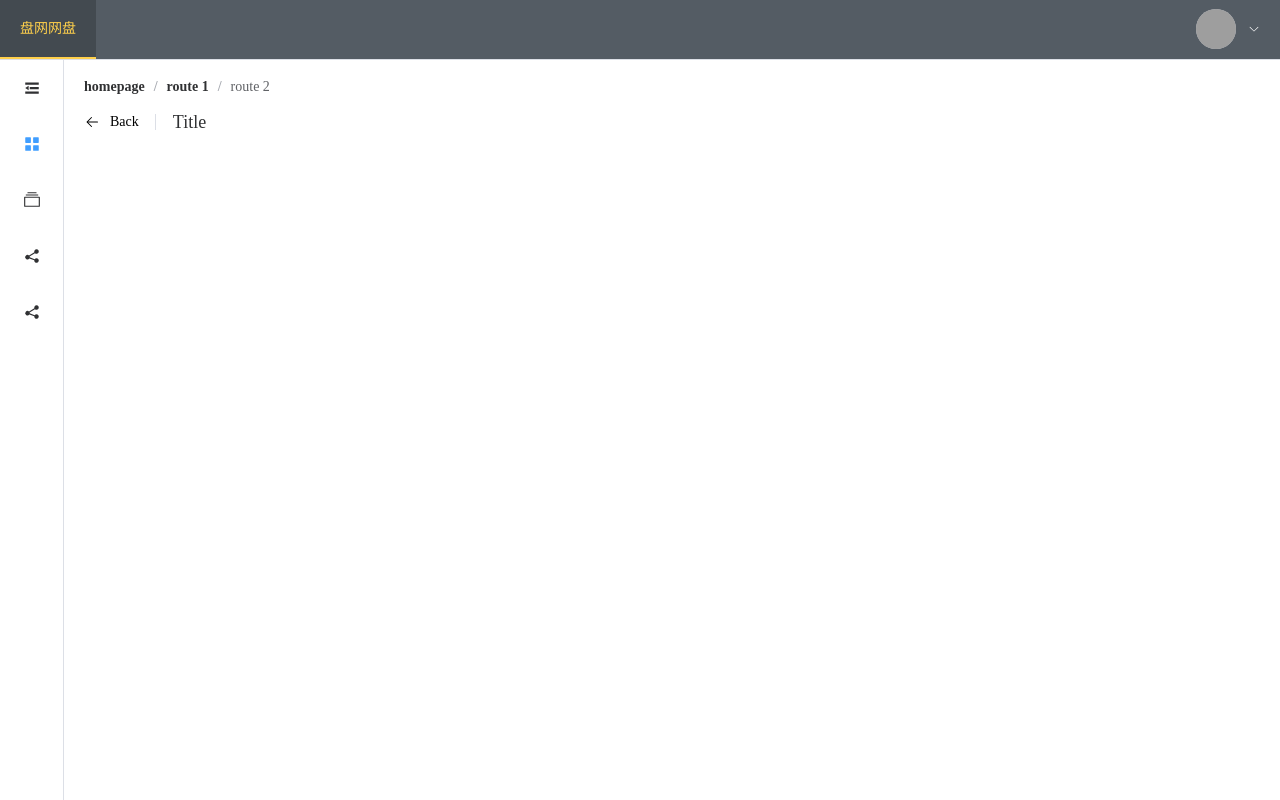
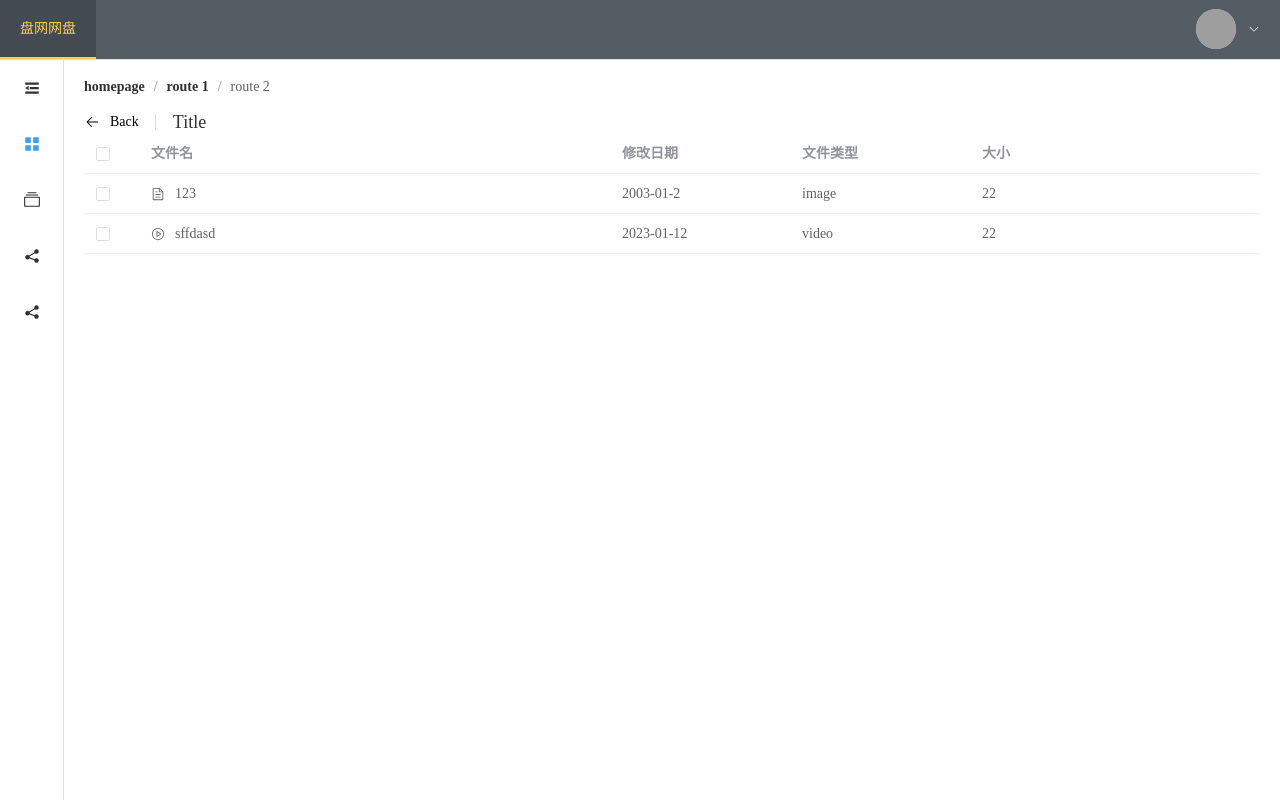
Before and after one commit to AAAkater/work, a Vue app: page / in a window 1280 px wide. Built offline with nearby package versions, Linux system fonts and the light colour scheme; grey boxes are pictures that could not be loaded.

Commit message:
feat:add file table

```diff
--- /dev/null
+++ b/src/views/layout/components/FileTable.vue
@@ -0,0 +1,80 @@
+<script setup lang="ts">
+import { ElIcon, ElTable, ElTableColumn } from "element-plus"
+import { ref, type Ref } from "vue";
+
+import {
+    Document,
+    Menu as IconMenu,
+    Share,
+    VideoPlay,
+    MoreFilled,
+} from "@element-plus/icons-vue";
+
+interface file{
+    name: string
+    isFolder: boolean
+    updateTime: string
+    id: string
+    fileType: string
+    size: number
+    icon:any
+}
+
+const files:Ref<file[]> = ref([
+    {
+        name: "123",
+        isFolder: false,
+        updateTime: "2003-01-2",
+        id: "adsacafasf",
+        fileType: "image",
+        size: 22,
+        icon:Document
+    },
+    {
+        name: "sffdasd",
+        isFolder: false,
+        updateTime: "2023-01-12",
+        id: "adsacaf",
+        fileType: "video",
+        size: 22,
+        icon:VideoPlay
+    }
+])
+</script>
+<template>
+    <el-table :data="files" class="table" :default-sort="{ prop: 'date', order: 'descending'}">
+        <el-table-column type="selection" width="55"/>
+        <el-table-column label="文件名" width="180" >
+            <template #default="scope">
+                <div style="display: flex; align-items: center">
+                <el-icon>
+                    <component :is="scope.row.icon"></component>
+                </el-icon>
+                <span style="margin-left: 10px">{{ scope.row.name }}</span>
+                </div>
+            </template>
+        </el-table-column>
+        <el-table-column  label="">
+        <template #default="scope">
+            <div style="display: flex; align-items: center" v-show="scope.row.isHovered">
+ <el-icon><Download /></el-icon>
+<el-icon><DocumentDelete /></el-icon>
+<el-icon><Share /></el-icon>
+<el-icon><Edit /></el-icon>
+<el-icon><MoreFilled /></el-icon>
+            </div>
+        </template>
+        </el-table-column>
+        <el-table-column prop="updateTime" label="修改日期" width="180" />
+        <el-table-column prop="fileType" label="文件类型" width="180" />
+        <el-table-column prop="size" label="大小" />
+
+    </el-table>
+</template>
+
+<style scoped lang="less">
+.table {
+    width: 100%;
+    // outline: auto red;
+}
+</style>
--- a/src/views/layout/layoutContainer.vue
+++ b/src/views/layout/layoutContainer.vue
@@ -8,6 +8,9 @@
 import NavigationBar from "./components/NavigationBar.vue";
 import SideBar from "./components/SideBar.vue"
 import PageHeader from "./components/PageHeader.vue"
+import FileTable from "./components/FileTable.vue"
+
+
 </script>
 
 <template>
@@ -19,6 +22,7 @@
             <side-bar />
             <el-main>
                 <page-header />
+                <file-table />
             </el-main>
         </el-container>
     </el-container>
```
Lines whose indentation alone changed are shown as unchanged.
